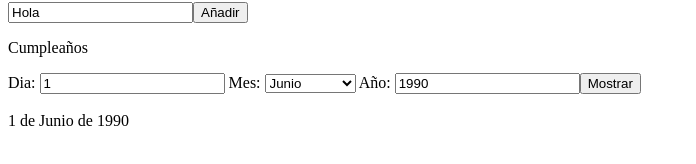
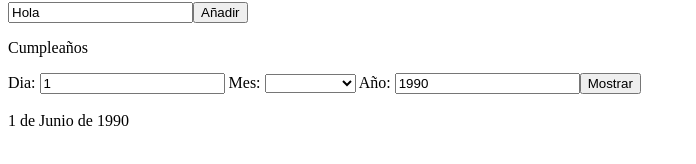
Before and after one commit to Xarli11/angular_01, an Angular app in the folder fundamentosTS/: page / in a window 1280 px wide. Shown: the part 119-283 px from the top of the page, without its empty margins (0-696 px from the left). Built offline with nearby package versions, Linux system fonts and the light colour scheme.

Commit message:
Añadido el ngFor v3

```diff
--- a/fundamentosTS/src/app/union/union.component.html
+++ b/fundamentosTS/src/app/union/union.component.html
@@ -7,20 +7,7 @@
 <p>
   Dia: <input type="number" [(ngModel)]="diaCumple">
   Mes: <select [(ngModel)]="mes">
-    <option value="Enero">Enero</option>
-    <option value="Febrero">Febrero</option>
-    <option value="Marzo">Marzo</option>
-    <option value="Abril">Abril</option>
-    <option value="Mayo">Mayo</option>
-    <option value="Junio">Junio</option>
-    <option value="Julio">Julio</option>
-    <option value="Agosto">Agosto</option>
-    <option value="Septiembre">Septiembre</option>
-    <option value="Octubre">Octubre</option>
-    <option value="Noviembre">Noviembre</option>
-    <option value="Diciembre">Diciembre</option>
-    <!--ngFor -->
-
+    <option *ngFor="let mes of meses" [ngValue]="meses">{{mes}}</option>
   </select>
   Año: <input type="number" [(ngModel)]="yearCumple">
   <button (click)="mostrarCumple()">Mostrar</button><br><br>
```
